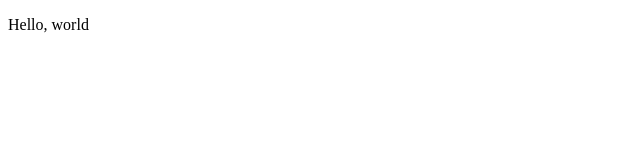
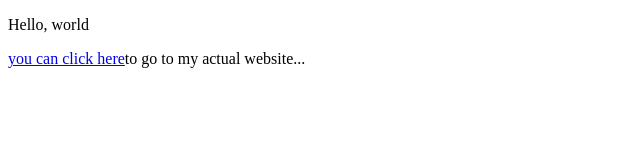
Before and after one commit to hkasemir/hkasemir.github.io, a plain HTML site: page index.html in a window 1280 px wide. Shown: the whole page, without its empty margins (0-640 px from the left). Drawn offline with Linux system fonts and the light colour scheme.

Commit message:
added link to mainpage

```diff
--- a/index.html
+++ b/index.html
@@ -5,5 +5,6 @@
 </head>
 <body>
   <p>Hello, world</p>
+  <p><a href="http://heidik.name">you can click here</a>to go to my actual website...</p>
 </body>
 </html>
```
